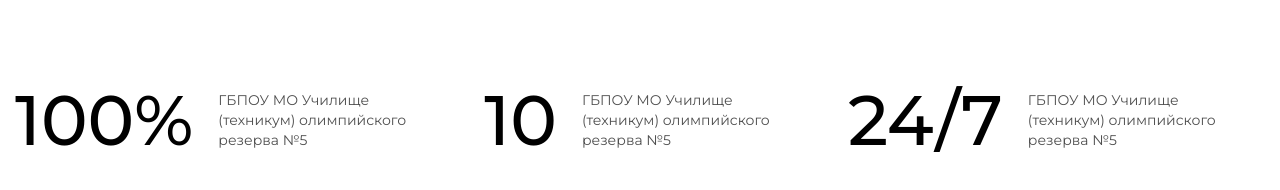
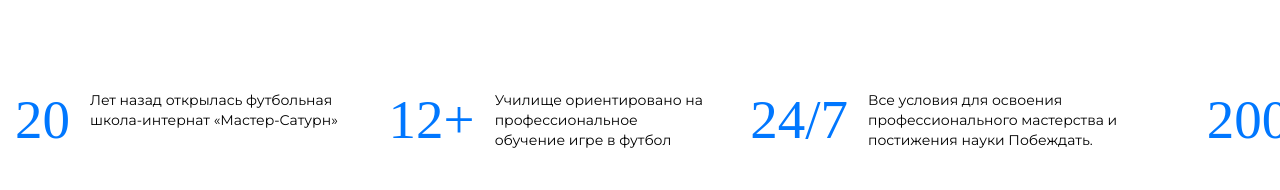
Before and after one commit to oxanacherniuk/oksana, a website: page app/index.html in a window 1280 px wide. Shown: the top 190 px of the page. Drawn offline with Linux system fonts and the light colour scheme; a web font is replaced by a local one.

Commit message:
принимайте работу, самый лучший учитель

```diff
--- a/app/index.html
+++ b/app/index.html
@@ -8,7 +8,7 @@
   <link rel="stylesheet" href="css/style.min.css">
   <link rel="preconnect" href="https://fonts.googleapis.com">
   <link rel="preconnect" href="https://fonts.gstatic.com" crossorigin>
-  <link href="https://fonts.googleapis.com/css2?family=Montserrat:wght@300;400;500;600;700&display=swap" rel="stylesheet">
+  <link href="https://fonts.googleapis.com/css2?family=Montserrat:wght@300;400;500;600;700&family=Unbounded:wght@200;300;400;500;600;700;800;900&display=swap" rel="stylesheet">
 </head>
 
 <body>
@@ -19,28 +19,26 @@
       <div class="benefits">
         <div class="benefits-card">
           <div class="benefits-card__texts">
-            <h2 class="big-text">100%</h2>
-            <p class="mini-text">ГБПОУ МО
-              Училище (техникум)
-              олимпийского резерва №5</p>
+            <p class="benefits-card__texts-number">20</p>
+            <p>Лет назад открылась футбольная школа-интернат
+              «Мастер-Сатурн»</p>
           </div>
           <div class="benefits-card__texts">
-            <h2 class="big-text">10</h2>
-            <p class="mini-text">ГБПОУ МО
-              Училище (техникум)
-              олимпийского резерва №5</p>
+            <p class="benefits-card__texts-number">12+</p>
+            <p>Училище ориентировано
+              на профессиональное обучение игре в футбол</p>
           </div>
           <div class="benefits-card__texts">
-            <h2 class="big-text">24/7</h2>
-            <p class="mini-text">ГБПОУ МО
-              Училище (техникум)
-              олимпийского резерва №5</p>
+            <p class="benefits-card__texts-number">24/7</p>
+            <p>Все условия для освоения
+              профессионального мастерства
+              и постижения науки Побеждать.</p>
           </div>
           <div class="benefits-card__texts">
-            <h2 class="big-text">12+</h2>
-            <p class="mini-text">ГБПОУ МО
-              Училище (техникум)
-              олимпийского резерва №5</p>
+            <p class="benefits-card__texts-number">2000</з>
+            <p>Человек вмещает главная
+              трибуна футбольного поля
+              с искусственным покрытием</p>
           </div>
         </div>
       </div>
--- a/app/scss/_global.scss
+++ b/app/scss/_global.scss
@@ -16,14 +16,15 @@
 	flex: 0 0 auto;
 }
 
+
 .benefits{
+	display: flex;
+	margin-bottom: 120px;
 	max-width: 1614px;
 	margin: 0 auto;
 	padding: 0 15px;
-	display: flex;
-	margin-bottom: 120px;
 
-	.benefits-card {
+	&-card {
 	  display: flex;
 	  height: 70px;
 	  margin-top: 90px;
@@ -32,32 +33,40 @@
 		  display: flex;
 		  height: 60px;
 		  margin: 0 auto;
-		  margin-right: 66px;
+		  margin-right: 46.6px;
+		  /* flex: 0 0 calc((100% - 140px) / 4 );*/
+          font-family: 'Montserrat';
+          font-style: normal;
+          font-weight: 400;
+          font-size: 14px;
+          line-height: 20px;
+
+		  &:nth-child(1) {
+			width: 327px;
+		  }
+
+		  &:nth-child(2) {
+			width: 315px;
+		  }
+
+		  &:nth-child(3) {
+			width: 410px;
+		  }
 
 		  &:last-child {
+			width: 423px;
 			margin-right: 0;
+		  }
+
+		  &-number {
+			font-family: 'Unbounded';
+            font-style: normal;
+            font-weight: 400;
+            font-size: 55px;
+            line-height: 60px;
+            color: #0077FF;
+	        margin-right: 20px;
 		  }
 	  }
 	}
   }
-
-  .big-text {
-	font-family: 'Montserrat';
-	font-style: normal;
-	font-weight: 500;
-	font-size: 70px;
-	line-height: 60px;
-	color: #000000;
-	margin-right: 25px;
-  }
-
-  .mini-text {
-	  width: 200px;
-	  height: 60px;
-	  font-family: 'Montserrat';
-	  font-style: normal;
-	  font-weight: 400;
-	  font-size: 14px;
-	  line-height: 20px;
-	  color: #4F4F4F;
-  }
```
Also changed, not shown: app/css/style.min.css.
